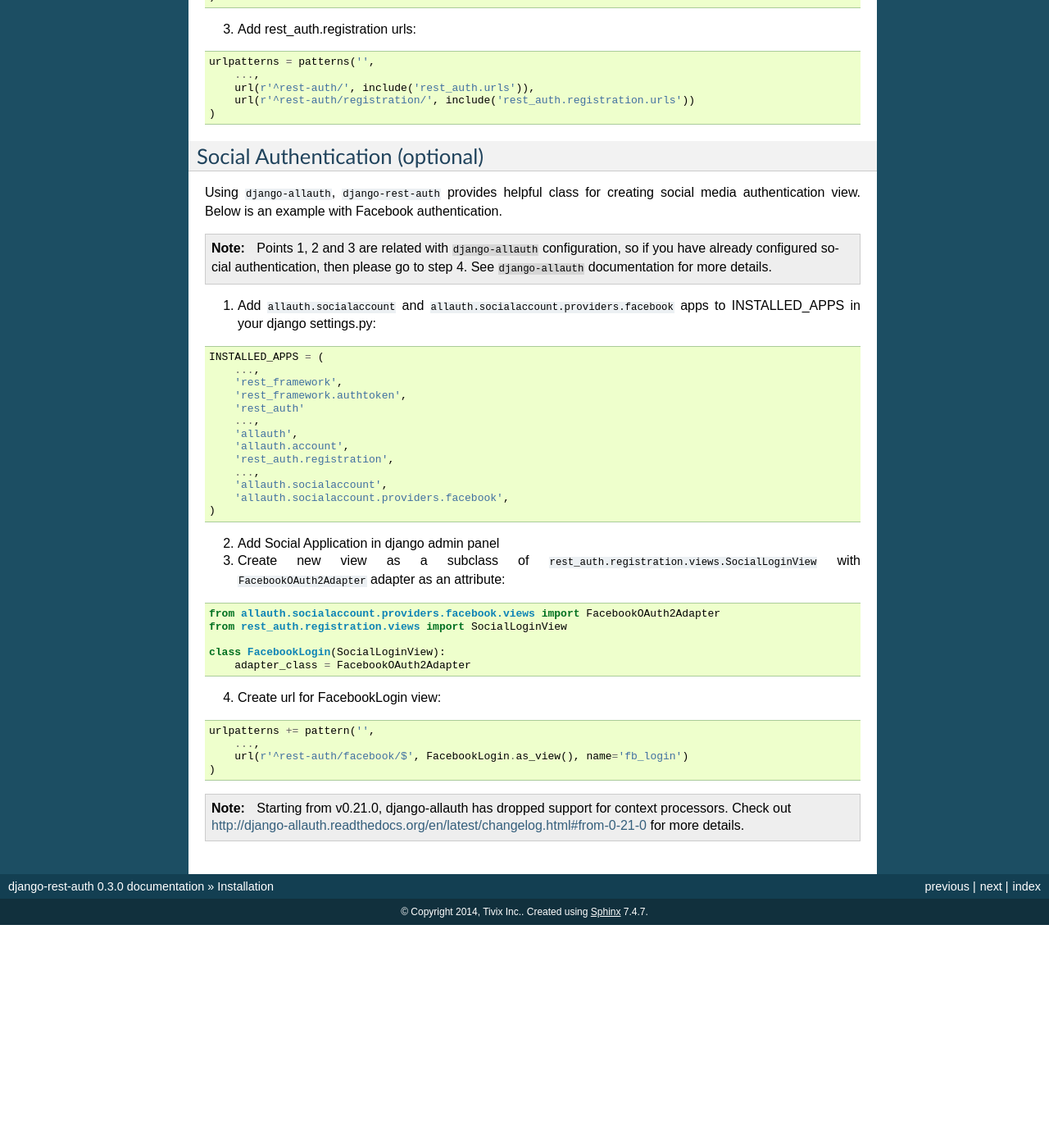
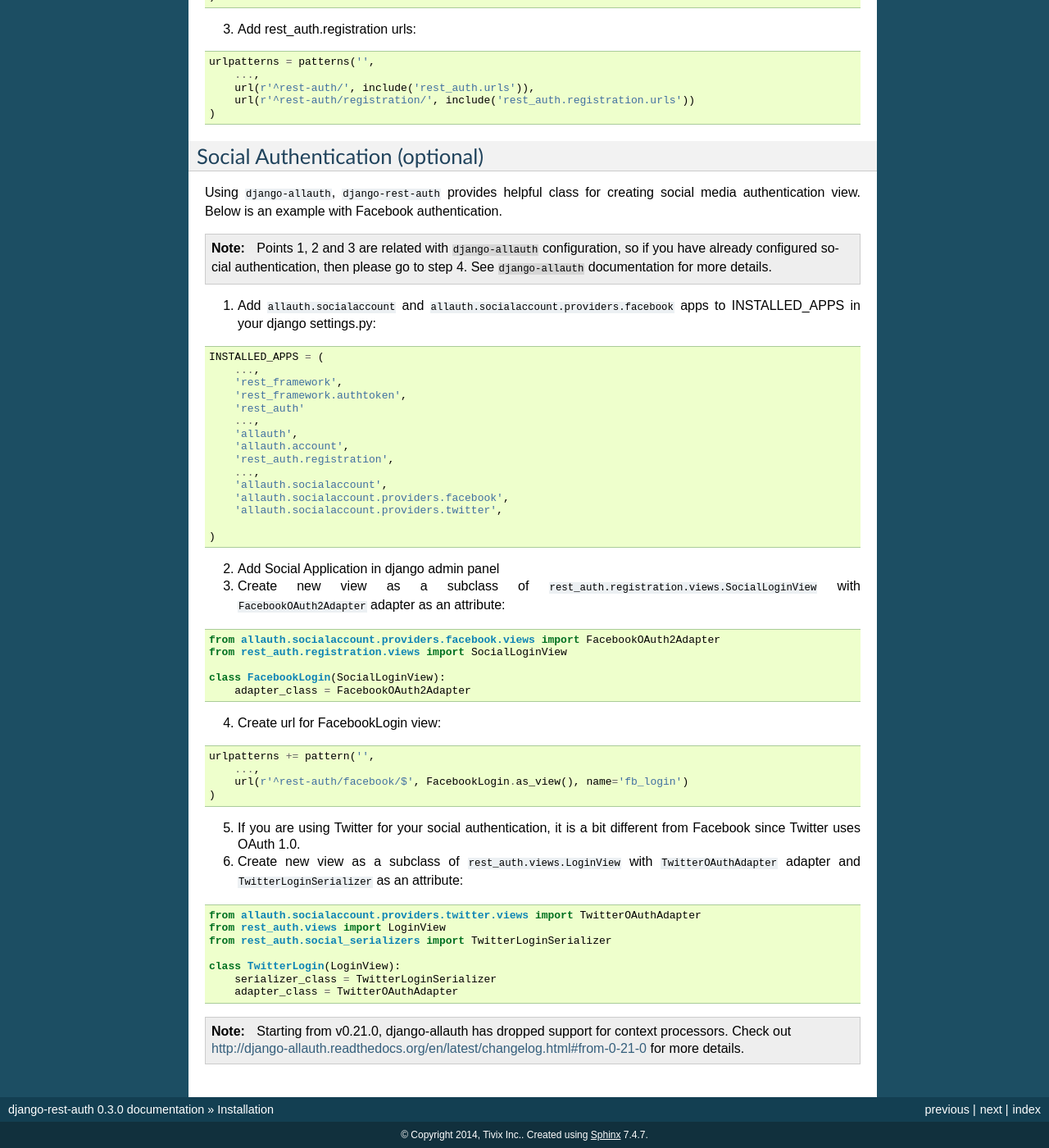
Before and after one commit to DreamGlimmer/django-rest-auth, a Sphinx documentation site: the page built from docs/installation.rst, in a window 1280 px wide and 1400 px high, scrolled down 848 px. Shown: the whole window at 82% size. Built offline with Sphinx 7.4.7, drawn with Linux system fonts in a browser that asks for light colours; before the commit the page ends 1976 px from its top, so only the background shows below that.

Commit message:
Updated index.rst with twitter login

```diff
--- a/docs/installation.rst
+++ b/docs/installation.rst
@@ -85,6 +85,8 @@ Using ``django-allauth``, ``django-rest-auth`` provides helpful class for creati
         ...,
         'allauth.socialaccount',
         'allauth.socialaccount.providers.facebook',
+        'allauth.socialaccount.providers.twitter',
+
     )
 
 2. Add Social Application in django admin panel
@@ -108,4 +110,20 @@ Using ``django-allauth``, ``django-rest-auth`` provides helpful class for creati
         url(r'^rest-auth/facebook/$', FacebookLogin.as_view(), name='fb_login')
     )
 
+5. If you are using Twitter for your social authentication, it is a bit different from
+   Facebook since Twitter uses OAuth 1.0.
+
+
+6. Create new view as a subclass of ``rest_auth.views.LoginView`` with ``TwitterOAuthAdapter`` adapter and  ``TwitterLoginSerializer`` as an attribute:
+
+.. code-block:: python
+
+    from allauth.socialaccount.providers.twitter.views import TwitterOAuthAdapter
+    from rest_auth.views import LoginView
+    from rest_auth.social_serializers import TwitterLoginSerializer
+
+    class TwitterLogin(LoginView):
+        serializer_class = TwitterLoginSerializer
+        adapter_class = TwitterOAuthAdapter
+
 .. note:: Starting from v0.21.0, django-allauth has dropped support for context processors. Check out http://django-allauth.readthedocs.org/en/latest/changelog.html#from-0-21-0 for more details.
```
